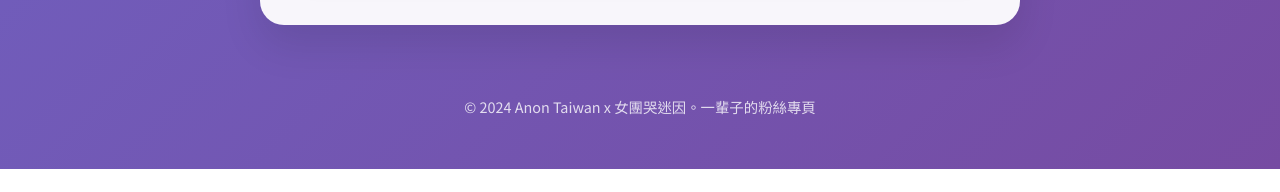
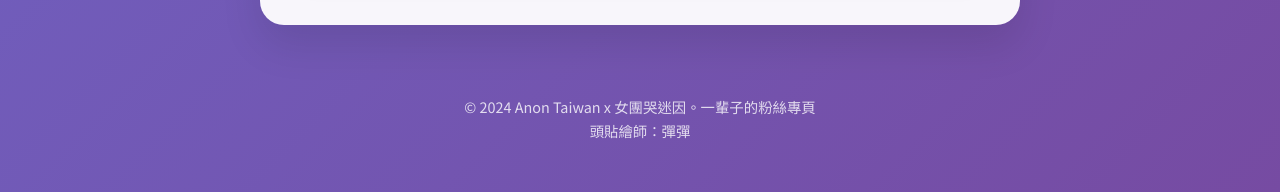
Before and after one commit to AnonTaiwan/AnonTaiwan.github.io, a plain HTML site: page index.html in a window 1280 px wide. Shown: the part 2868-3060 px from the top of the page. Before the commit the page ends 3037 px from the top, so only its background shows below. Drawn offline with Linux system fonts and the light colour scheme.

Commit message:
Update icon and add .gitignore

```diff
--- a/index.html
+++ b/index.html
@@ -236,6 +236,7 @@
         <!-- 頁腳 -->
         <div class="footer">
             <p>© 2024 Anon Taiwan x 女團哭迷因。一輩子的粉絲專頁</p>
+            <p>頭貼繪師：彈彈</p>
         </div>
     </div>
 
```
Also changed, not shown: favicon.ico, 2 other files.
